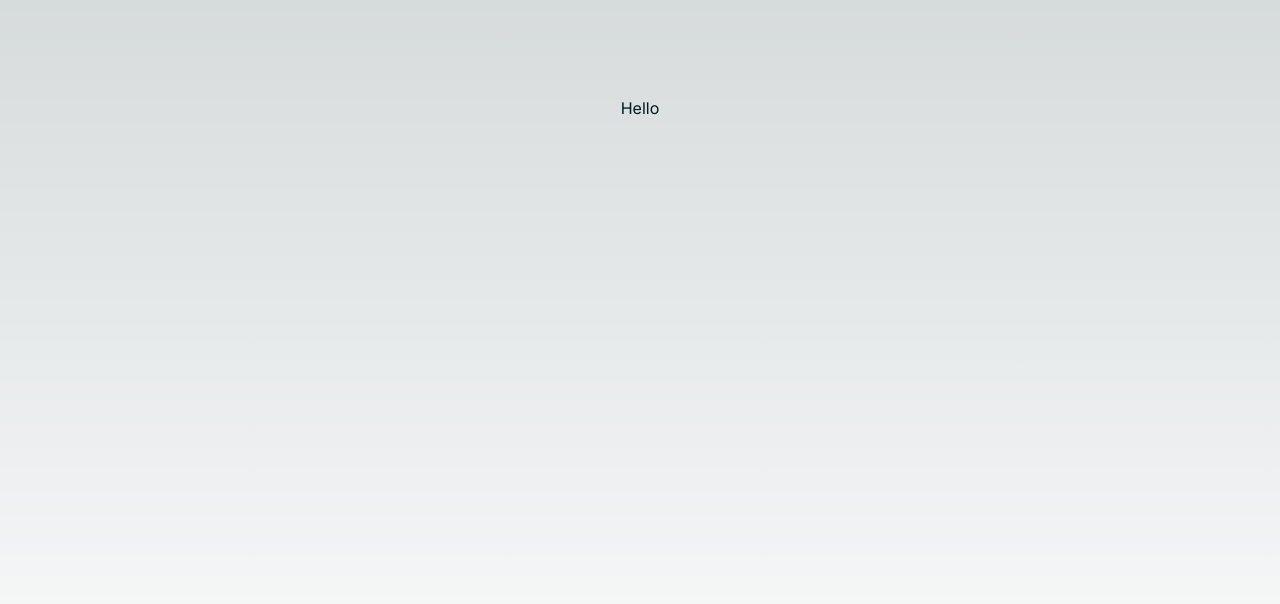
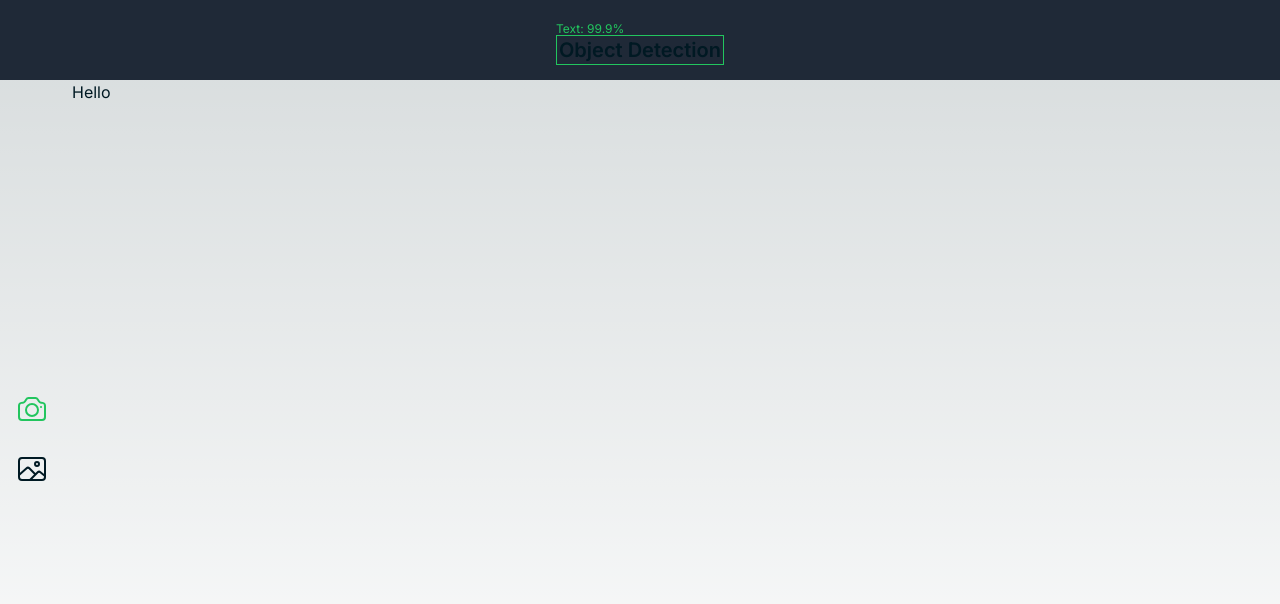
Before and after one commit to EzeibekweEmma/object-detection-app, a Next.js app: page / in a window 1280 px wide. Shown: the top 604 px of the page. Built offline with nearby package versions, Linux system fonts and the light colour scheme.

Commit message:
Added SideBar component to layout and implement TextDetectBtn component

```diff
--- a/app/layout.tsx
+++ b/app/layout.tsx
@@ -1,6 +1,7 @@
 import type { Metadata } from 'next';
 import { Inter } from 'next/font/google';
 import './globals.css';
+import SideBar from '@/components/SideBar';
 
 const inter = Inter({ subsets: ['latin'] });
 
@@ -16,7 +17,20 @@ export default function RootLayout({
 }>) {
   return (
     <html lang="en">
-      <body className={inter.className}>{children}</body>
+      <body className={`${inter.className} min-h-dvh`}>
+        <header className="flex items-center justify-center h-20 bg-gray-800">
+          <div>
+            <span className="text-primary text-xs">Text:&nbsp;99.9%</span>
+            <h1 className="font-semibold text-xl border -mt-1 border-primary px-0.5">
+              Object Detection
+            </h1>
+          </div>
+        </header>
+        <section className="flex h-[89.7dvh] gap-2">
+          <SideBar />
+          {children}
+        </section>
+      </body>
     </html>
   );
 }
--- a/app/page.tsx
+++ b/app/page.tsx
@@ -1,6 +1,6 @@
 export default function Home() {
   return (
-    <main className="flex min-h-screen flex-col items-center justify-between p-24">
+    <main className="">
       <h2>Hello</h2>
     </main>
   );
--- /dev/null
+++ b/components/SideBar.tsx
@@ -0,0 +1,31 @@
+'use client';
+
+import { HiOutlineCamera } from 'react-icons/hi2';
+import TextDetectBtn from './TextDetectBtn';
+import { IoImageOutline } from 'react-icons/io5';
+import { useSearchParams } from 'next/navigation';
+
+function SideBar() {
+  const searchParams = useSearchParams();
+  let mode = searchParams.get('mode')?.toLowerCase();
+
+  const iconsBtn = [
+    { icon: <HiOutlineCamera className="h-full w-full" />, text: 'Camera' },
+    { icon: <IoImageOutline className="h-full w-full" />, text: 'Image' },
+  ];
+
+  // If the mode is not set, set the mode to camera
+  if (!mode) mode = 'camera';
+  if (!iconsBtn.some(({ text }) => text.toLowerCase() === mode?.toLowerCase()))
+    mode = 'camera';
+
+  return (
+    <div className="h-full w-16 flex flex-col gap-7 justify-center items-center">
+      {iconsBtn.map(({ icon, text }) => {
+        return <TextDetectBtn key={text} text={text} icon={icon} mode={mode} />;
+      })}
+    </div>
+  );
+}
+
+export default SideBar;
--- /dev/null
+++ b/components/TextDetectBtn.tsx
@@ -0,0 +1,55 @@
+import clsx from 'clsx';
+import { useSearchParams, useRouter } from 'next/navigation';
+import { useCallback, useEffect, useState } from 'react';
+
+function TextDetectBtn({
+  icon,
+  text,
+  mode,
+}: {
+  icon: React.ReactNode;
+  text: string;
+  mode: string;
+}) {
+  const [percentage, setPercentage] = useState<number | null>(null);
+  const router = useRouter();
+  const searchParams = useSearchParams();
+
+  useEffect(() => {
+    const randomPercentage = (Math.random() * 10).toFixed(1);
+    setPercentage(Number(randomPercentage));
+  }, []);
+
+  const createQueryString = useCallback(
+    // This function is used to create a query string with the mode parameter
+    (name: string, value: string) => {
+      const params = new URLSearchParams(searchParams.toString());
+      params.set(name, value);
+
+      return params.toString();
+    },
+    [searchParams]
+  );
+
+  return (
+    <button
+      className="relative group"
+      onClick={() =>
+        router.push(`?${createQueryString('mode', text.toLowerCase())}`)
+      }
+    >
+      <span className="absolute -top-4 hidden group-hover:block left-0 text-primary text-xs">
+        {text}:&nbsp;9{percentage}%
+      </span>
+      <div
+        className={clsx('h-8 w-8 group-hover:border border-primary', {
+          'text-primary': mode === text.toLowerCase(),
+        })}
+      >
+        {icon}
+      </div>
+    </button>
+  );
+}
+
+export default TextDetectBtn;
--- a/package.json
+++ b/package.json
@@ -9,6 +9,7 @@
     "lint": "next lint"
   },
   "dependencies": {
+    "clsx": "^2.1.1",
     "next": "14.2.3",
     "react": "^18",
     "react-dom": "^18",
--- a/tailwind.config.ts
+++ b/tailwind.config.ts
@@ -7,7 +7,11 @@ const config: Config = {
     './app/**/*.{js,ts,jsx,tsx,mdx}',
   ],
   theme: {
-    extend: {},
+    extend: {
+      colors: {
+        primary: '#22C55E',
+      },
+    },
   },
   plugins: [],
 };
```
Also changed, not shown: 1 other file (tests, documents, lock files or other folders).
